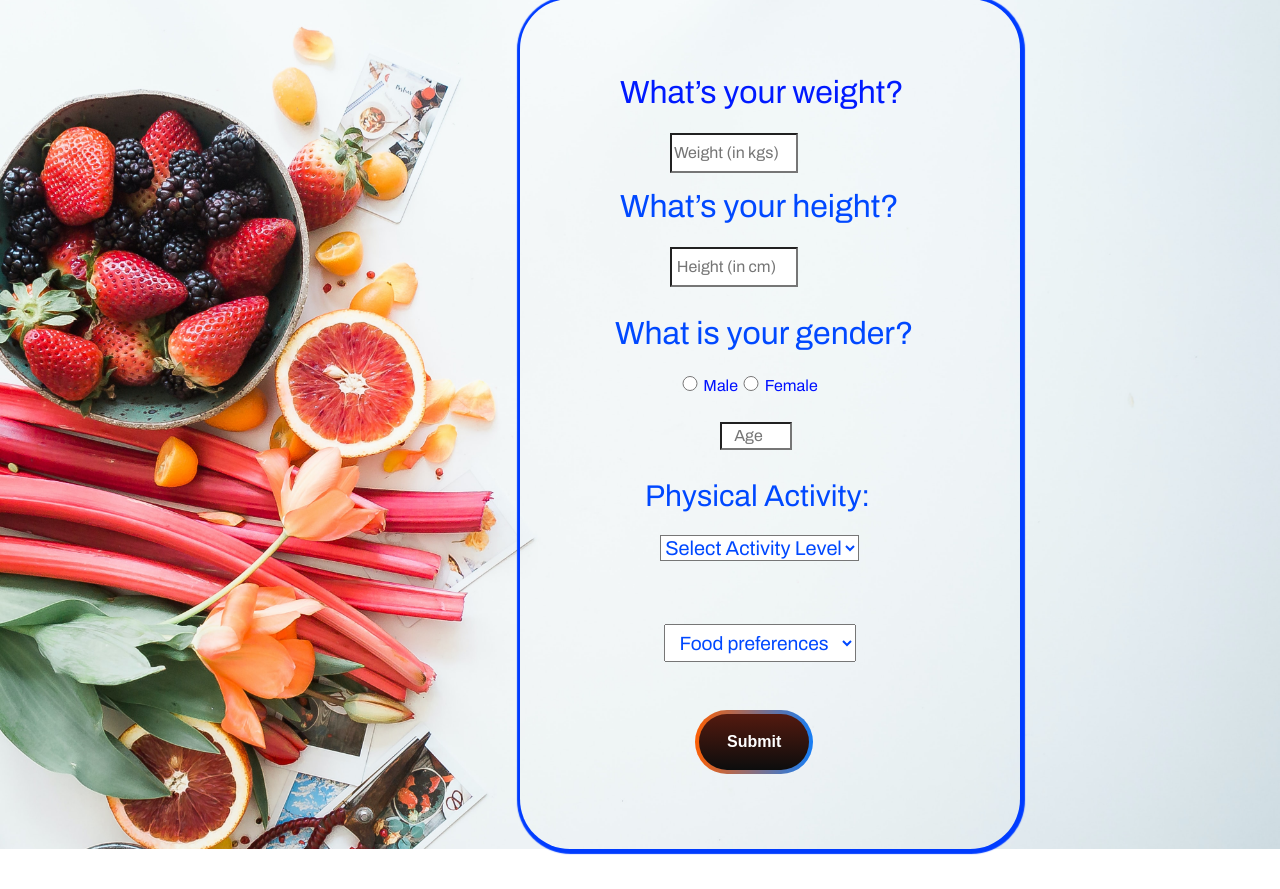
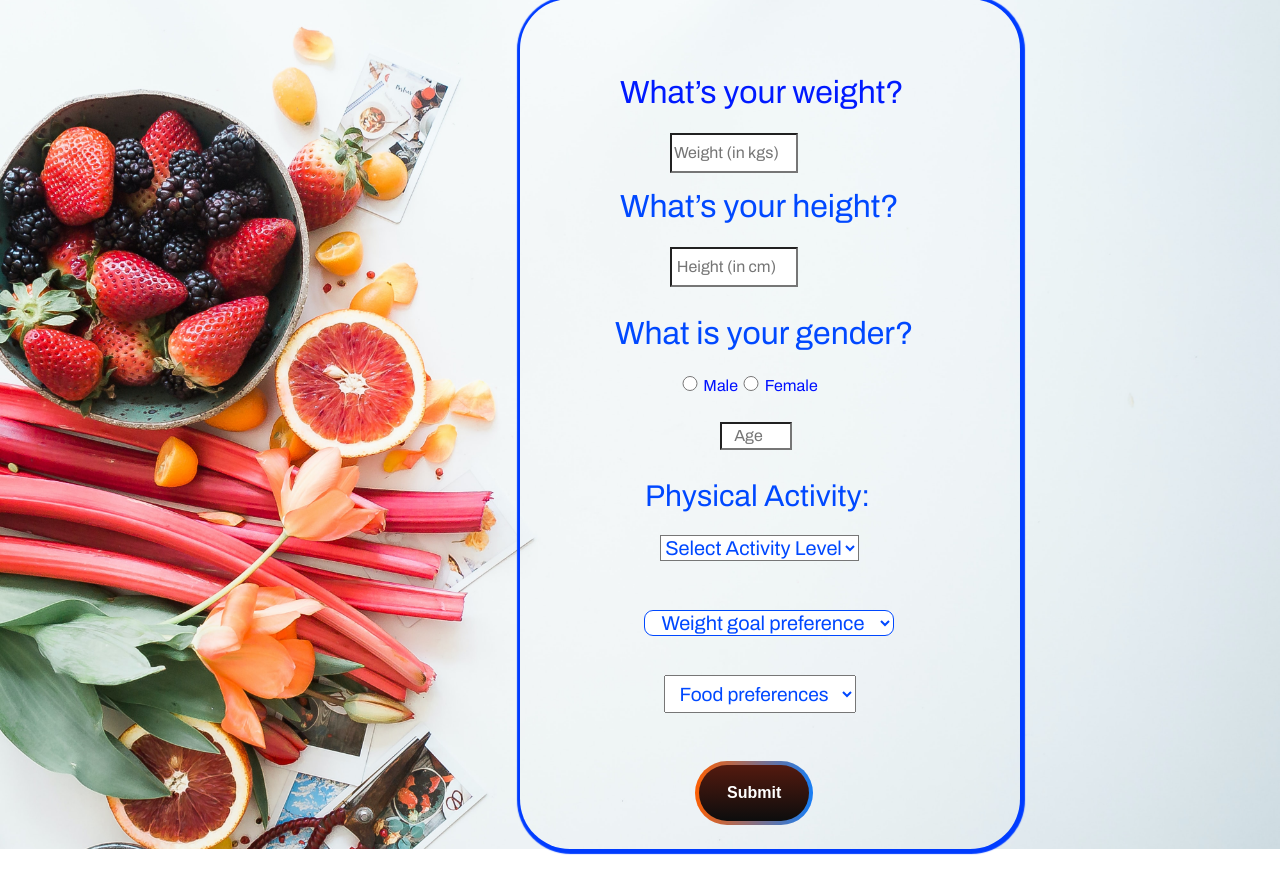
Before and after one commit to Vaishnavi0805/Diet-Plan-Maker, a Flask app: page / in a window 1280 px wide. Shown: the part 75-964 px from the top of the page. Run offline with Flask 2, Linux system fonts and the light colour scheme; some libraries are stand-ins or nearby versions.

Commit message:
weight goal

```diff
--- a/static/styles/style.css
+++ b/static/styles/style.css
@@ -140,6 +140,20 @@ body{
      background-color:white;
        color:#0048ff;
        text-align: center;
+
+ }
+ .dropdown-weight{
+
+  margin-left:6.2em;
+  font-weight: 30px;
+  font-size: 20px;
+  background-color:white;
+    color:#0048ff;
+    text-align: center;
+    border: solid 1px ;
+    border-radius:9px;
+
+
 
  }
  .dropdown-2{
--- a/templates/index.html
+++ b/templates/index.html
@@ -91,7 +91,18 @@
       <option>Very Heavy</option>
 
     </select>
-    <br> <br>
+
+    <br> <br> <br>
+    <select name="PA" class="dropdown-weight" id="" required>
+      <option value="  ">Weight goal preference </option>
+      <option value="">Mild weighjt loss(-0.25kg)</option>
+      <option value="">Weight loss (-0.5kg)</option>
+      <option value="">Mild weight gain (+0.25) </option>
+      <option value="">Weight gain(+0.5)</option>
+    </select>
+
+
+     <br>
     <select name="PA" class="dropdown-2" id="" required>
       <option value="Food  ">Food preferences</option>
       <option value="">Non-Veg</option>
```
